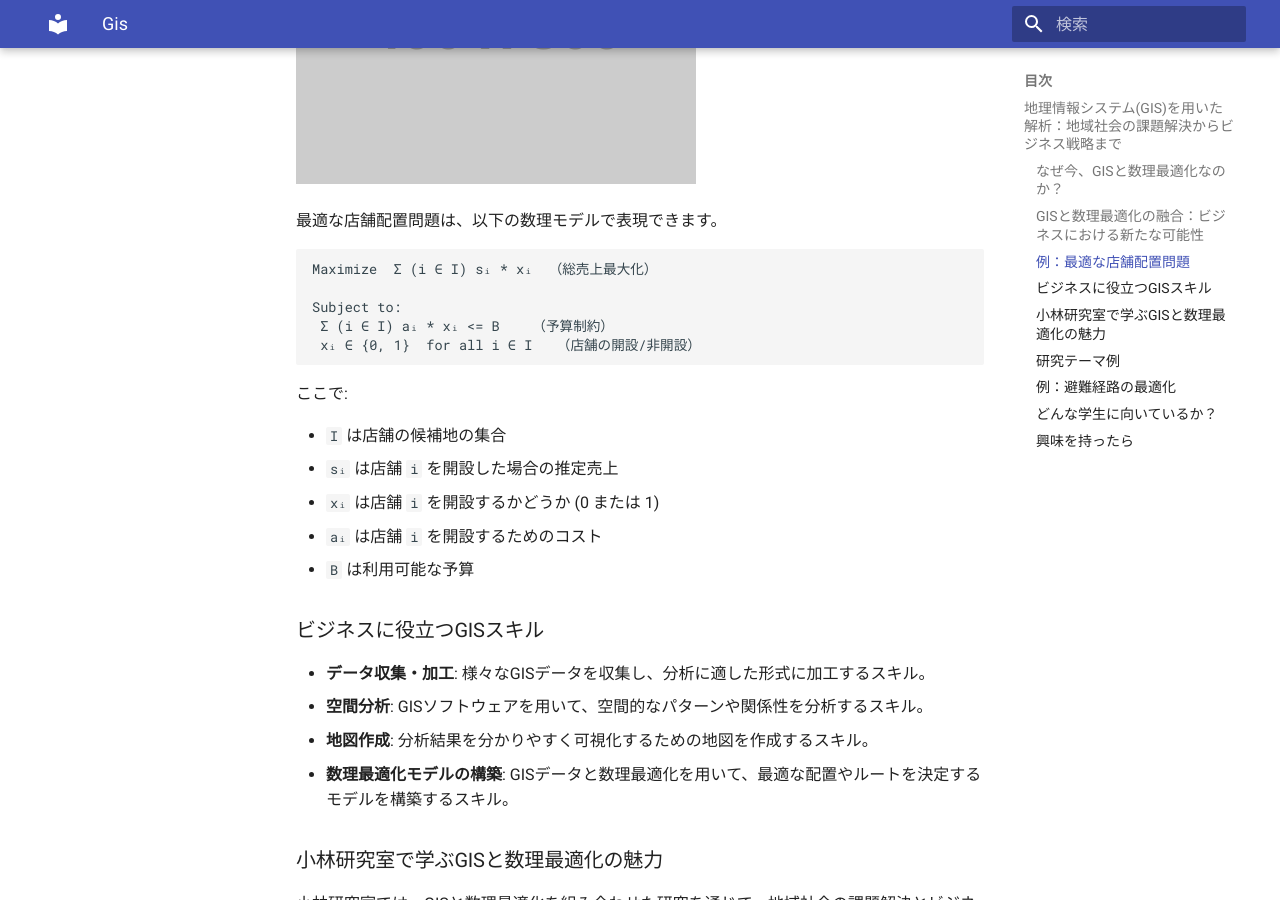
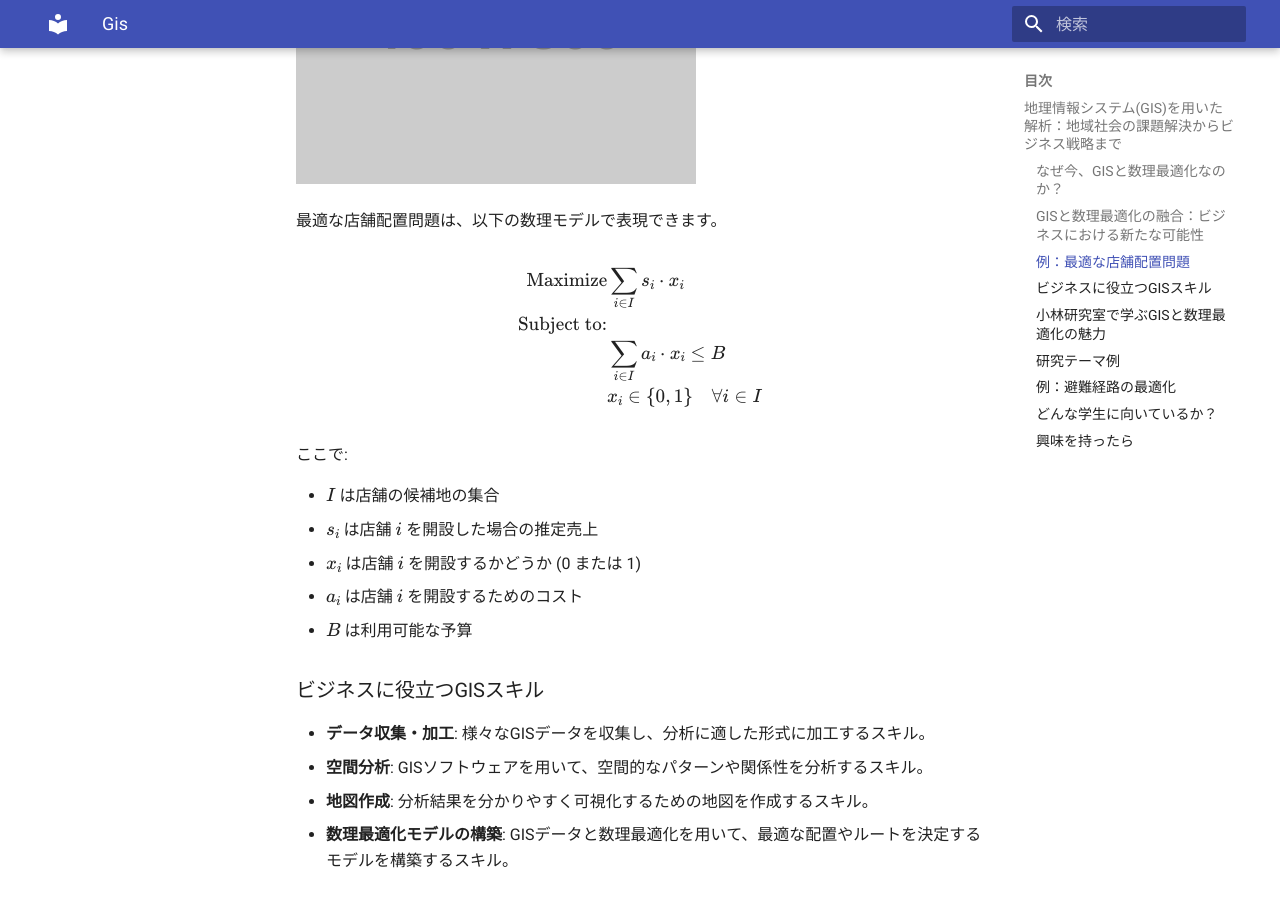
Before and after one commit to kbys-lab/kbys-lab.github.io, an MkDocs documentation site: the page built from docs/gis.md, in a window 1280 px wide and 900 px high, scrolled down 1030 px. Built offline with MkDocs 1.6.1 and Material for MkDocs 9.7.7, drawn with Linux system fonts in a browser that asks for light colours.

Commit message:
Add LaTeX support for math equations

````diff
--- a/docs/gis.md
+++ b/docs/gis.md
@@ -1,4 +1,3 @@
-
 ## 地理情報システム(GIS)を用いた解析：地域社会の課題解決からビジネス戦略まで
 
 ### なぜ今、GISと数理最適化なのか？
@@ -20,21 +19,22 @@ GISと数理最適化を組み合わせることで、地域社会の課題解
 
 最適な店舗配置問題は、以下の数理モデルで表現できます。
 
-```
-Maximize  Σ (i ∈ I) sᵢ * xᵢ  （総売上最大化）
-
-Subject to:
- Σ (i ∈ I) aᵢ * xᵢ <= B    （予算制約）
- xᵢ ∈ {0, 1}  for all i ∈ I   （店舗の開設/非開設）
-```
+$$
+\begin{align}
+\text{Maximize} & \sum_{i \in I} s_i \cdot x_i \\
+\text{Subject to:} & \\
+& \sum_{i \in I} a_i \cdot x_i \leq B \\
+& x_i \in \{0, 1\} \quad \forall i \in I
+\end{align}
+$$
 
 ここで:
 
-*   `I` は店舗の候補地の集合
-*   `sᵢ` は店舗 `i` を開設した場合の推定売上
-*   `xᵢ` は店舗 `i` を開設するかどうか (0 または 1)
-*   `aᵢ` は店舗 `i` を開設するためのコスト
-*   `B` は利用可能な予算
+* $I$ は店舗の候補地の集合
+* $s_i$ は店舗 $i$ を開設した場合の推定売上
+* $x_i$ は店舗 $i$ を開設するかどうか (0 または 1)
+* $a_i$ は店舗 $i$ を開設するためのコスト
+* $B$ は利用可能な予算
 
 ### ビジネスに役立つGISスキル
 
@@ -65,7 +65,6 @@ Subject to:
 
 避難経路の最適化は、ダイクストラ法やA\*アルゴリズムなどの数理的な手法を用いて実現できます。これらのアルゴリズムは、避難経路の距離、安全性、混雑度などを考慮し、最適な経路を探索します。
 
-
 ### どんな学生に向いているか？
 
 *   地域の課題解決に貢献したい
--- a/mkdocs.yml
+++ b/mkdocs.yml
@@ -27,3 +27,9 @@ markdown_extensions:
   - pymdownx.details
   - pymdownx.superfences
   - footnotes
+  - pymdownx.arithmatex:
+      generic: true
+
+extra_javascript:
+  - https://polyfill.io/v3/polyfill.min.js?features=es6
+  - https://cdn.jsdelivr.net/npm/mathjax@3/es5/tex-mml-chtml.js
````
